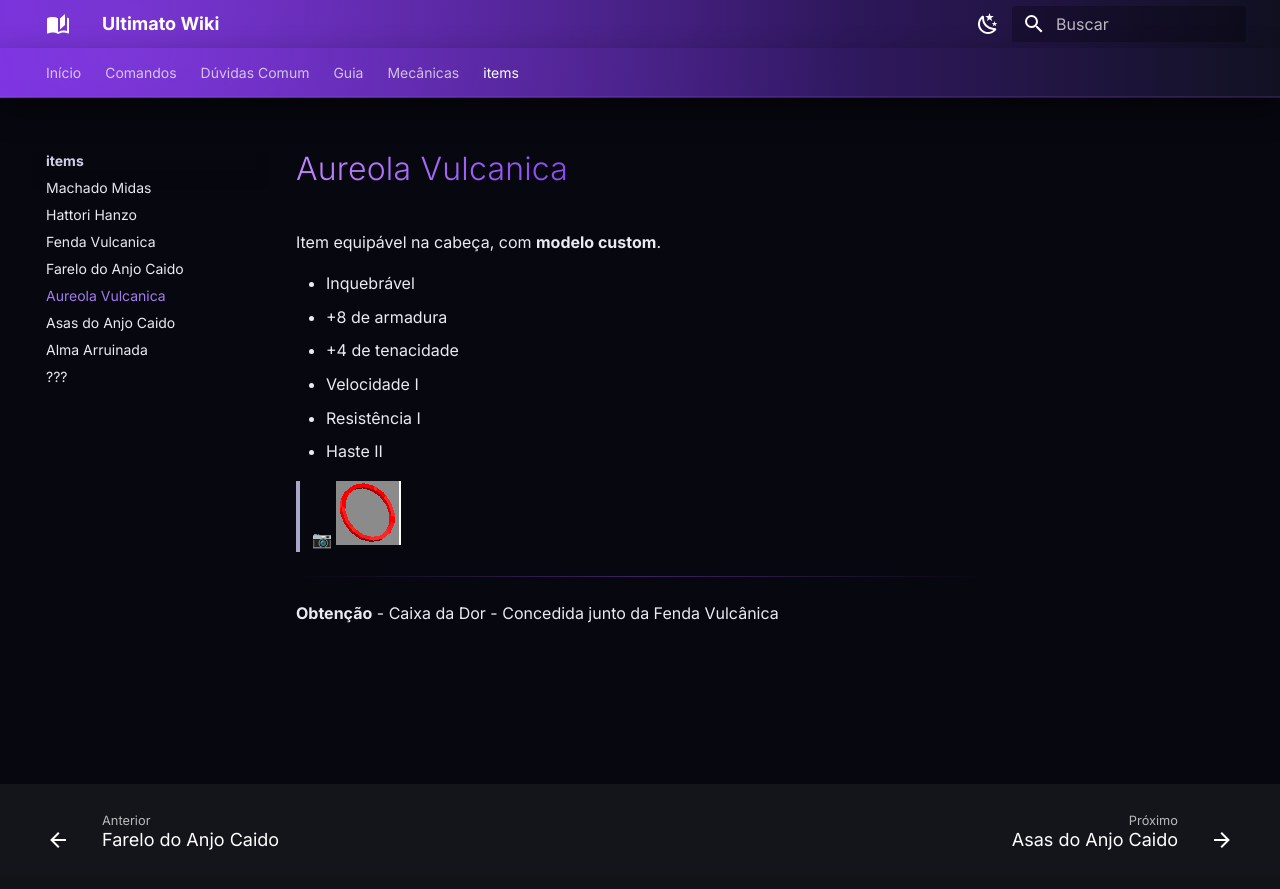
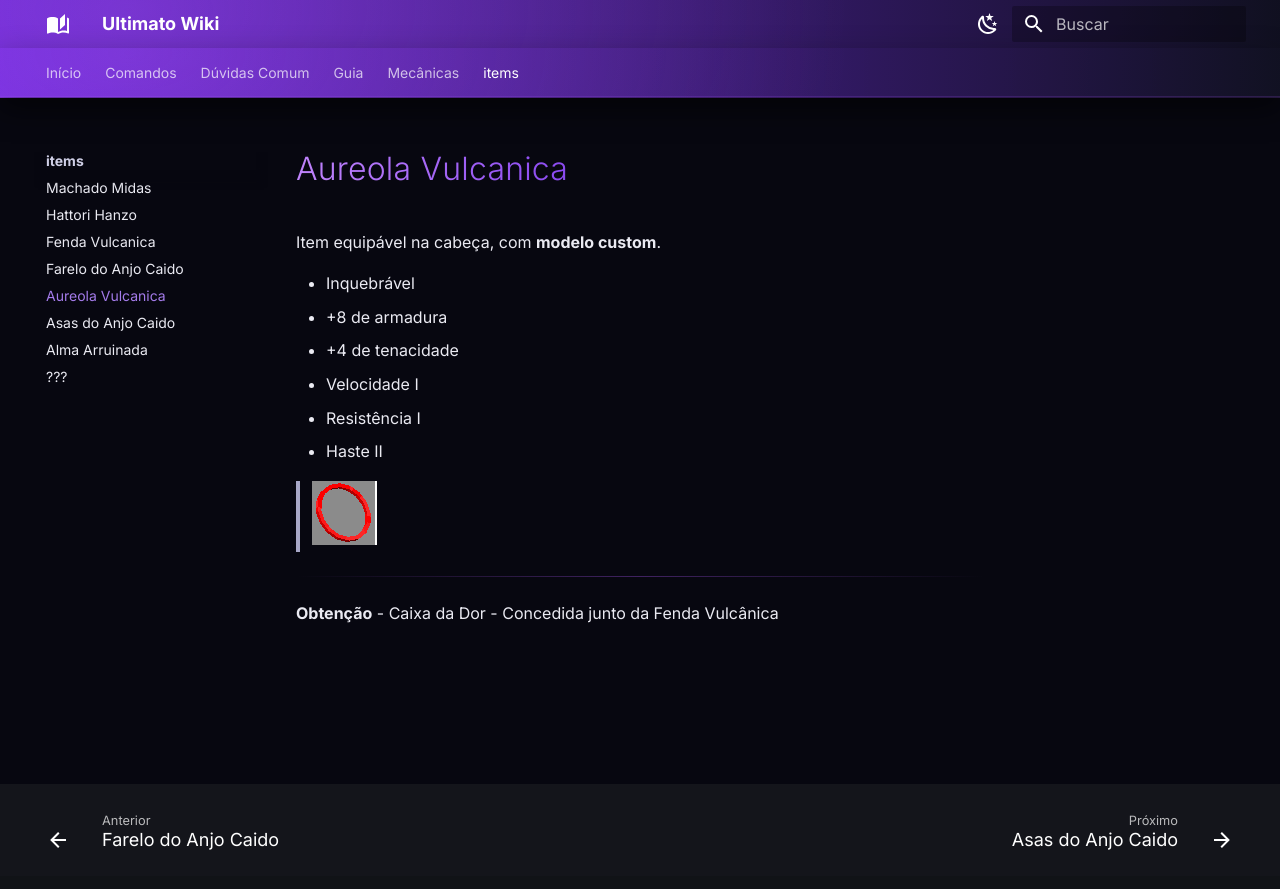
Before and after one commit to Dinner33/ultimato-wiki, an MkDocs documentation site: the page built from docs/items/aureola-vulcanica.md, in a window 1280 px wide. Shown: the top 889 px of the page. Built offline with MkDocs 1.6.1 and Material for MkDocs 9.7.7, drawn with Linux system fonts in a browser that asks for light colours.

Commit message:
Update aureola-vulcanica.md

```diff
--- a/docs/items/aureola-vulcanica.md
+++ b/docs/items/aureola-vulcanica.md
@@ -7,7 +7,7 @@ Item equipável na cabeça, com **modelo custom**.
 - Resistência I
 - Haste II
 
-> 📷 *![Auréola Vulcânica](../imagem/aureolavulcanica.png)*
+> *![Auréola Vulcânica](../imagem/aureolavulcanica.png)*
 
 ---
 
```
